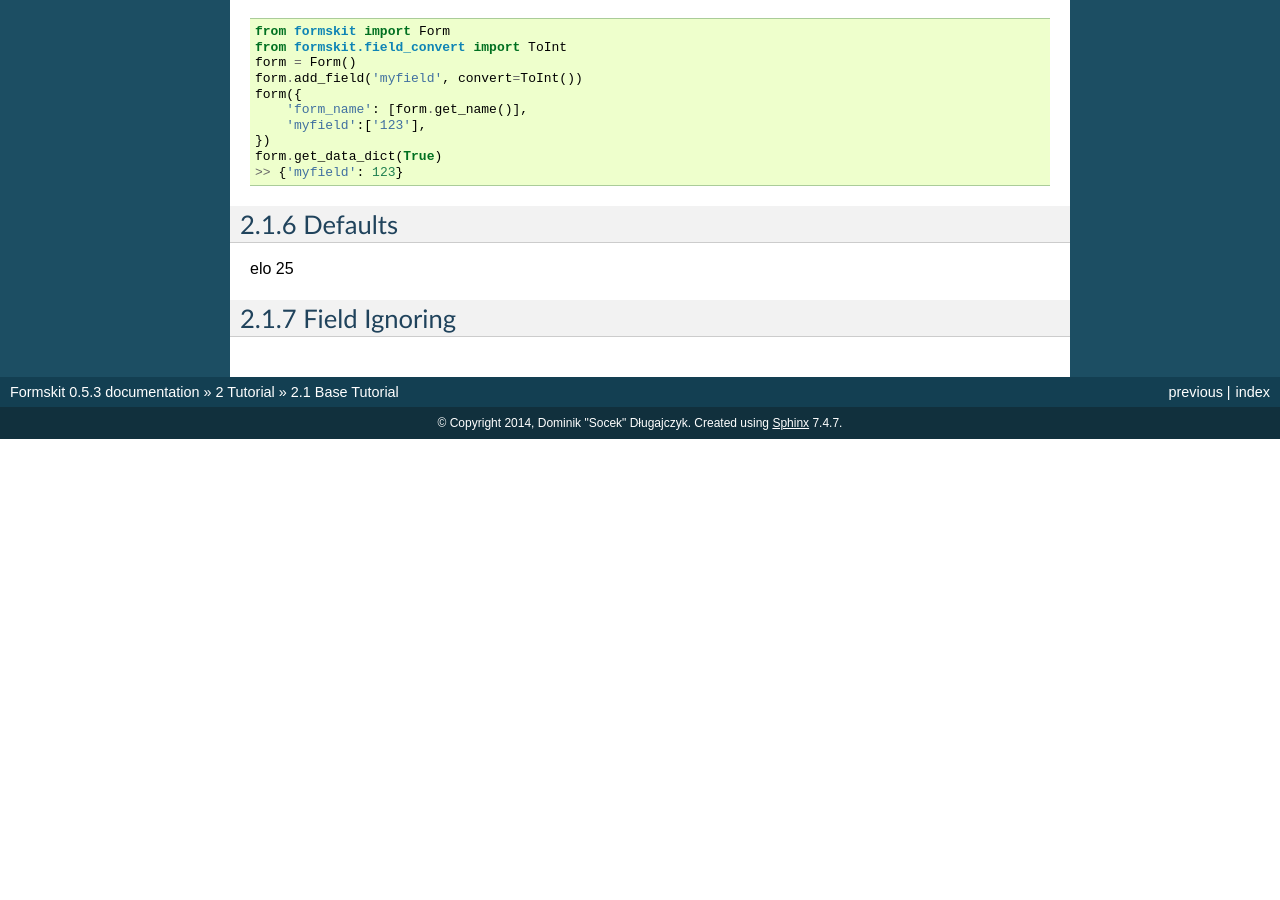
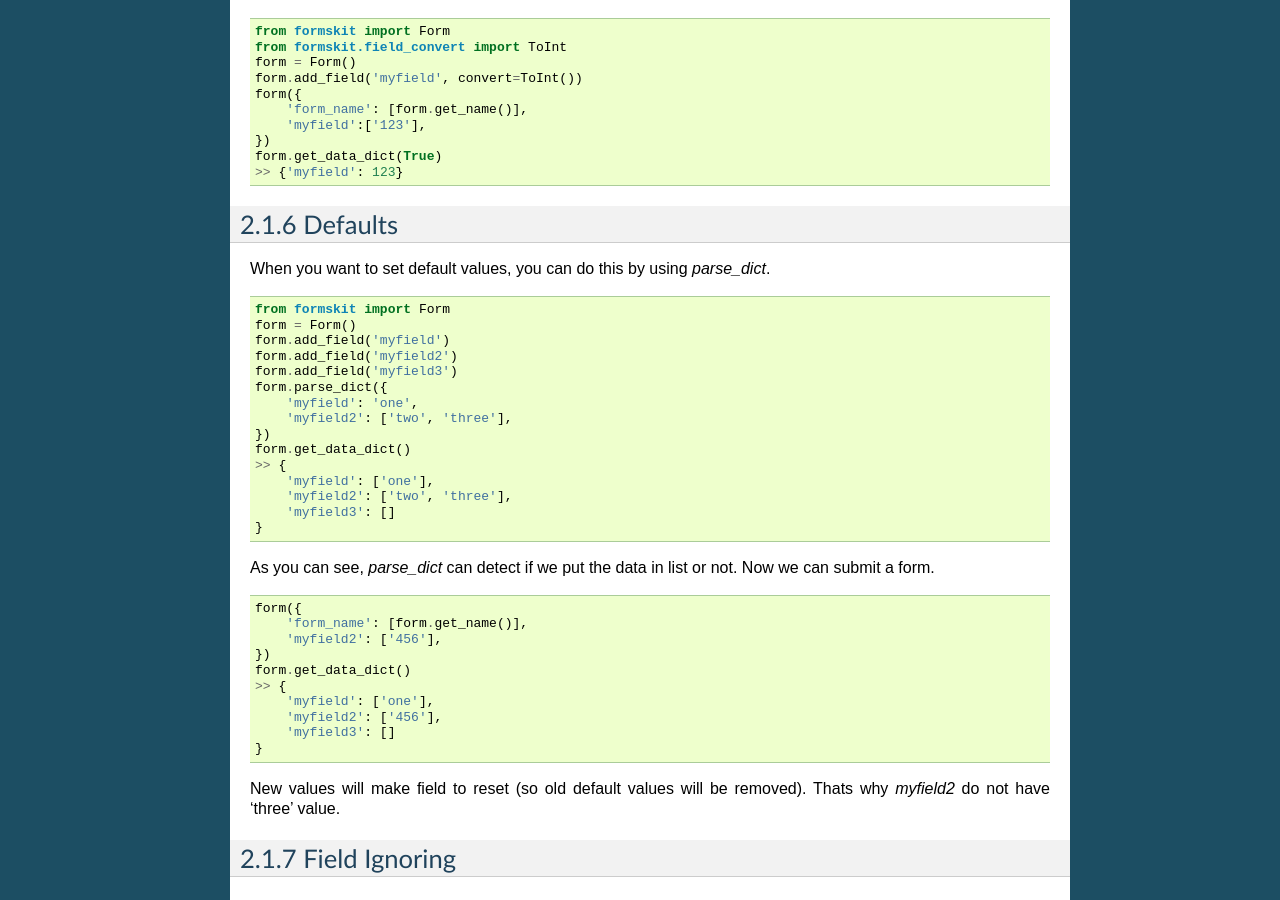
Before and after one commit to socek/formskit, a Sphinx documentation site: the page built from doc/tutorial1.rst, in a window 1280 px wide and 900 px high, scrolled down 2497 px. Built offline with Sphinx 7.4.7, drawn with Linux system fonts in a browser that asks for light colours; before the commit the page ends 2936 px from its top, so only the background shows below that.

```diff
--- a/doc/tutorial1.rst
+++ b/doc/tutorial1.rst
@@ -182,7 +182,45 @@ converted, so convert feature is here to help you.
 2.1.6 Defaults
 ==============
 
-elo 25
+When you want to set default values, you can do this by using `parse_dict`.
+
+.. code-block:: python
+
+    from formskit import Form
+    form = Form()
+    form.add_field('myfield')
+    form.add_field('myfield2')
+    form.add_field('myfield3')
+    form.parse_dict({
+        'myfield': 'one',
+        'myfield2': ['two', 'three'],
+    })
+    form.get_data_dict()
+    >> {
+        'myfield': ['one'],
+        'myfield2': ['two', 'three'],
+        'myfield3': []
+    }
+
+As you can see, `parse_dict` can detect if we put the data in list or not. Now
+we can submit a form.
+
+.. code-block:: python
+
+    form({
+        'form_name': [form.get_name()],
+        'myfield2': ['456'],
+    })
+    form.get_data_dict()
+    >> {
+        'myfield': ['one'],
+        'myfield2': ['456'],
+        'myfield3': []
+    }
+
+New values will make field to reset (so old default values will be removed).
+Thats why `myfield2` do not have 'three' value.
+
 
 2.1.7 Field Ignoring
 ====================
```
